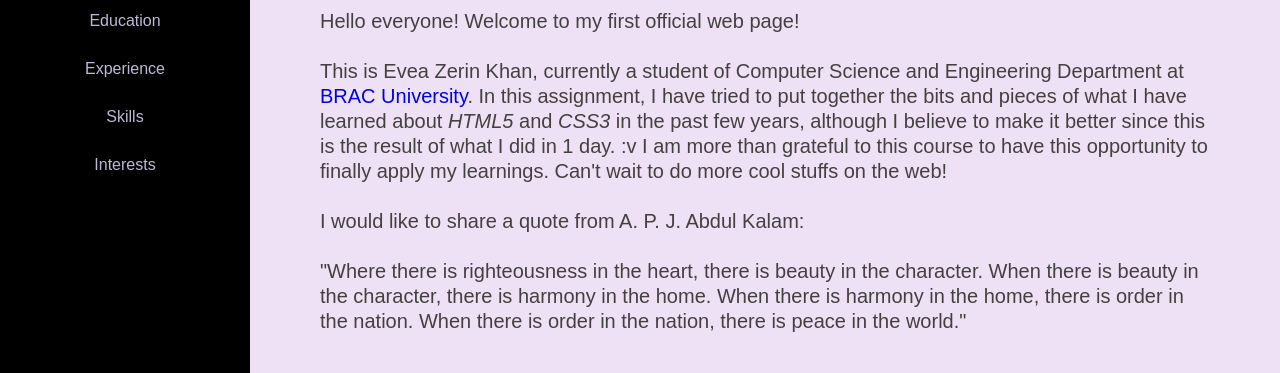
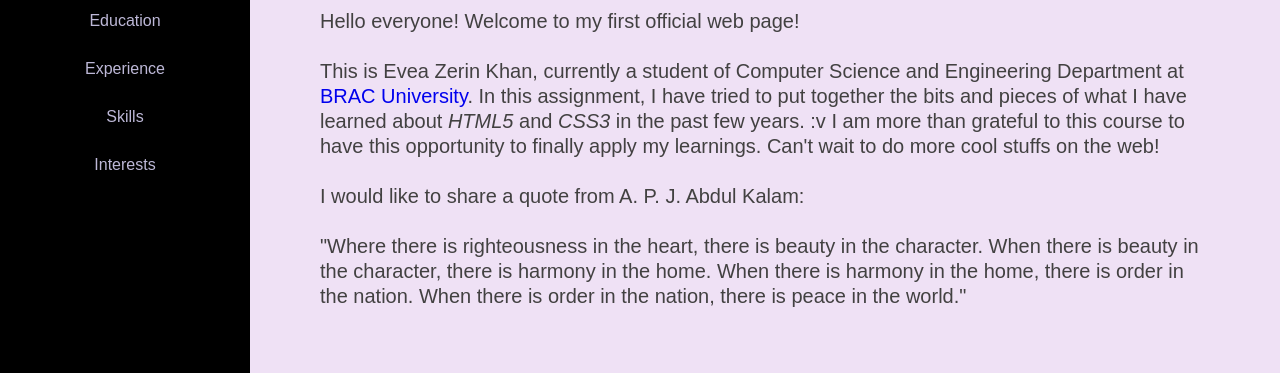
Before and after one commit to EveaZerin/EveaZerin.github.io, a plain HTML site: page index.html in a window 1280 px wide. Shown: the part 345-718 px from the top of the page. Drawn offline with Linux system fonts and the light colour scheme.

Commit message:
Update index.html

```diff
--- a/index.html
+++ b/index.html
@@ -44,7 +44,7 @@
                 <div id="About">
                     <h2>About</h2>
                     <p>Hello everyone! Welcome to my first official web page! <br> <br>
-                    This is Evea Zerin Khan, currently a student of Computer Science and Engineering Department at <a href="https://www.bracu.ac.bd/" target="_blank">BRAC University</a>. In this assignment, I have tried to put together the bits and pieces of what I have learned about <i>HTML5</i> and <i>CSS3</i> in the past few years, although I believe to make it better since this is the result of what I did in 1 day. :v I am more than grateful to this course to have this opportunity to finally apply my learnings. Can't wait to do more cool stuffs on the web!</p>
+                    This is Evea Zerin Khan, currently a student of Computer Science and Engineering Department at <a href="https://www.bracu.ac.bd/" target="_blank">BRAC University</a>. In this assignment, I have tried to put together the bits and pieces of what I have learned about <i>HTML5</i> and <i>CSS3</i> in the past few years. :v I am more than grateful to this course to have this opportunity to finally apply my learnings. Can't wait to do more cool stuffs on the web!</p>
                     <br>
 
                     <p>I would like to share a quote from A. P. J. Abdul Kalam: <br>
```
